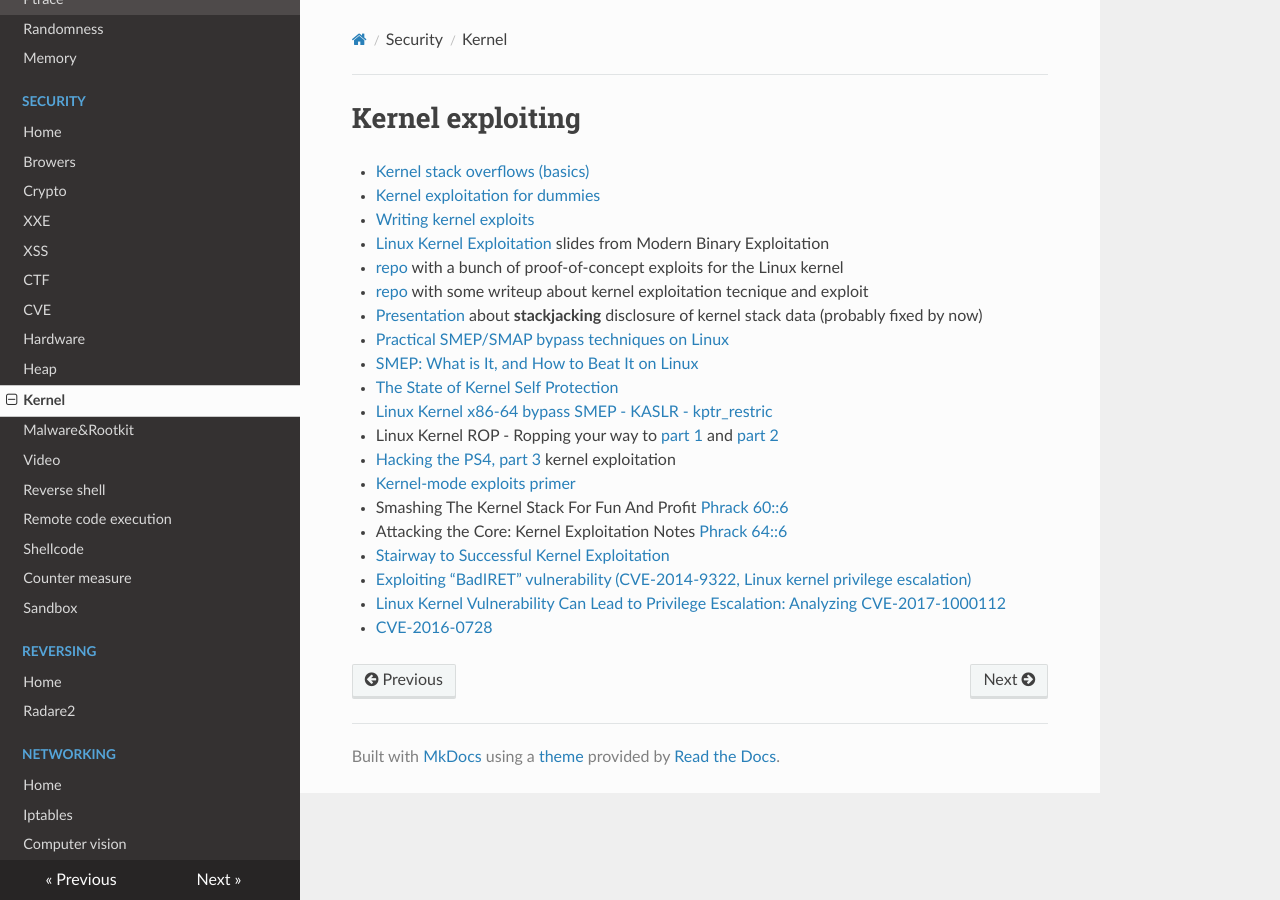
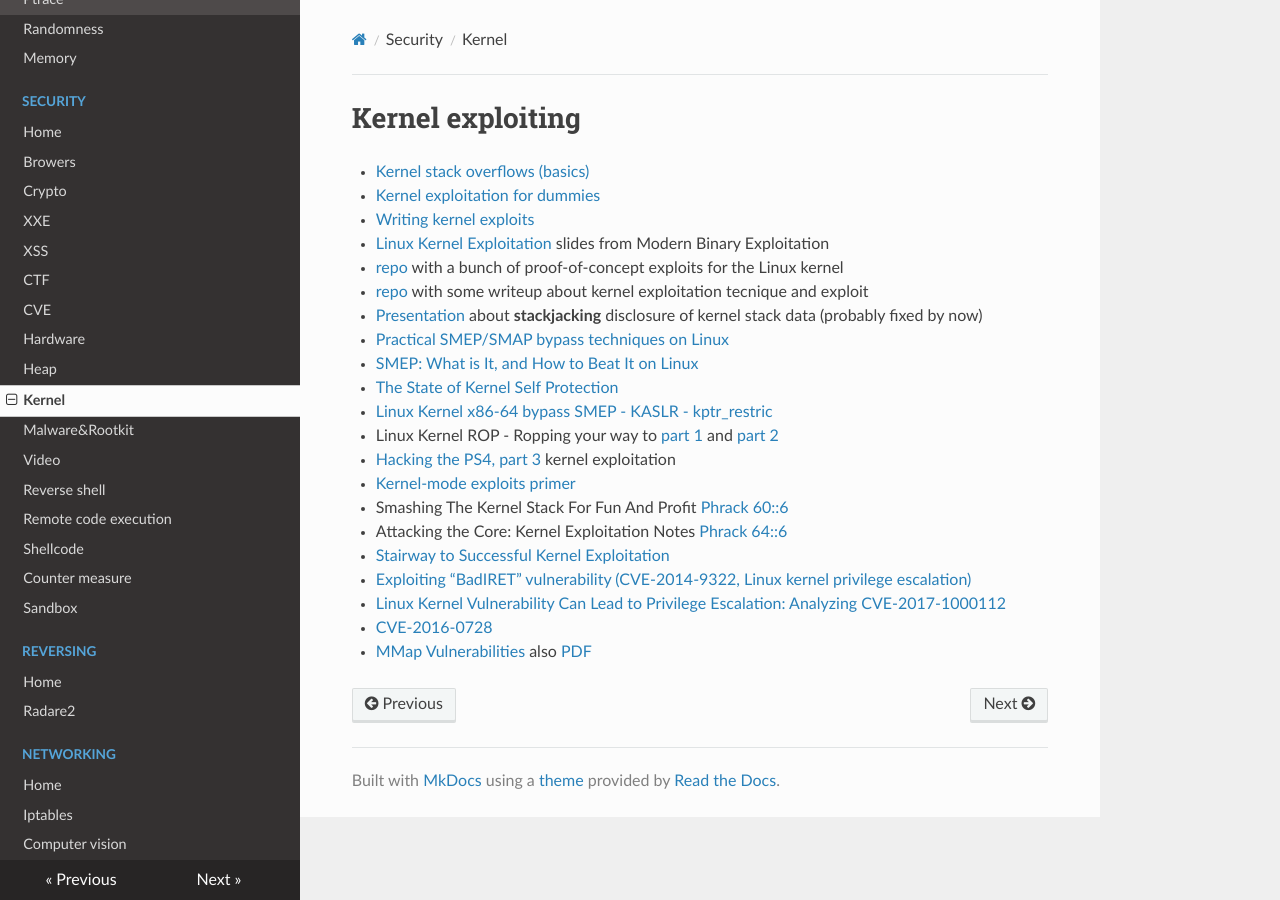
Before and after one commit to gipi/low-level, an MkDocs documentation site: the page built from docs/security/kernel.md, in a window 1280 px wide. Built offline with MkDocs 1.6.1, drawn with Linux system fonts in a browser that asks for light colours; nearby versions of some CDN libraries; old or Windows-style settings are respelled for this version of MkDocs.

Commit message:
Update kernel.md

```diff
--- a/docs/security/kernel.md
+++ b/docs/security/kernel.md
@@ -21,3 +21,4 @@
  - [Exploiting “BadIRET” vulnerability (CVE-2014-9322, Linux kernel privilege escalation)](https://blogs.bromium.com/exploiting-badiret-vulnerability-cve-2014-9322-linux-kernel-privilege-escalation/)
  - [Linux Kernel Vulnerability Can Lead to Privilege Escalation: Analyzing CVE-2017-1000112](https://securingtomorrow.mcafee.com/mcafee-labs/linux-kernel-vulnerability-can-lead-to-privilege-escalation-analyzing-cve-2017-1000112/)
  - [CVE-2016-0728](https://perception-point.io/2016/01/14/analysis-and-exploitation-of-a-linux-kernel-vulnerability-cve-2016-0728/)
+ - [MMap Vulnerabilities](https://research.checkpoint.com/mmap-vulnerabilities-linux-kernel/) also [PDF](https://labs.mwrinfosecurity.com/assets/BlogFiles/mwri-mmap-exploitation-whitepaper-2017-09-18.pdf)
```
